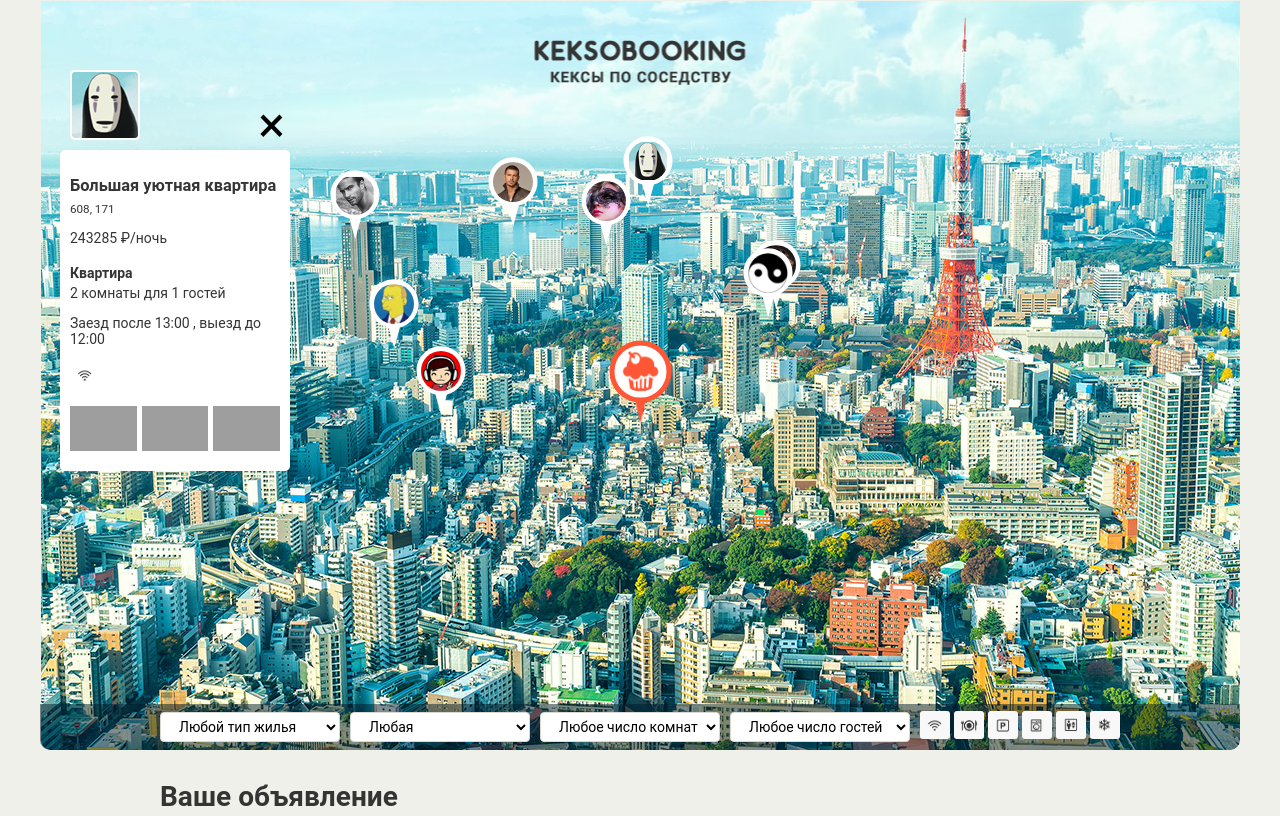
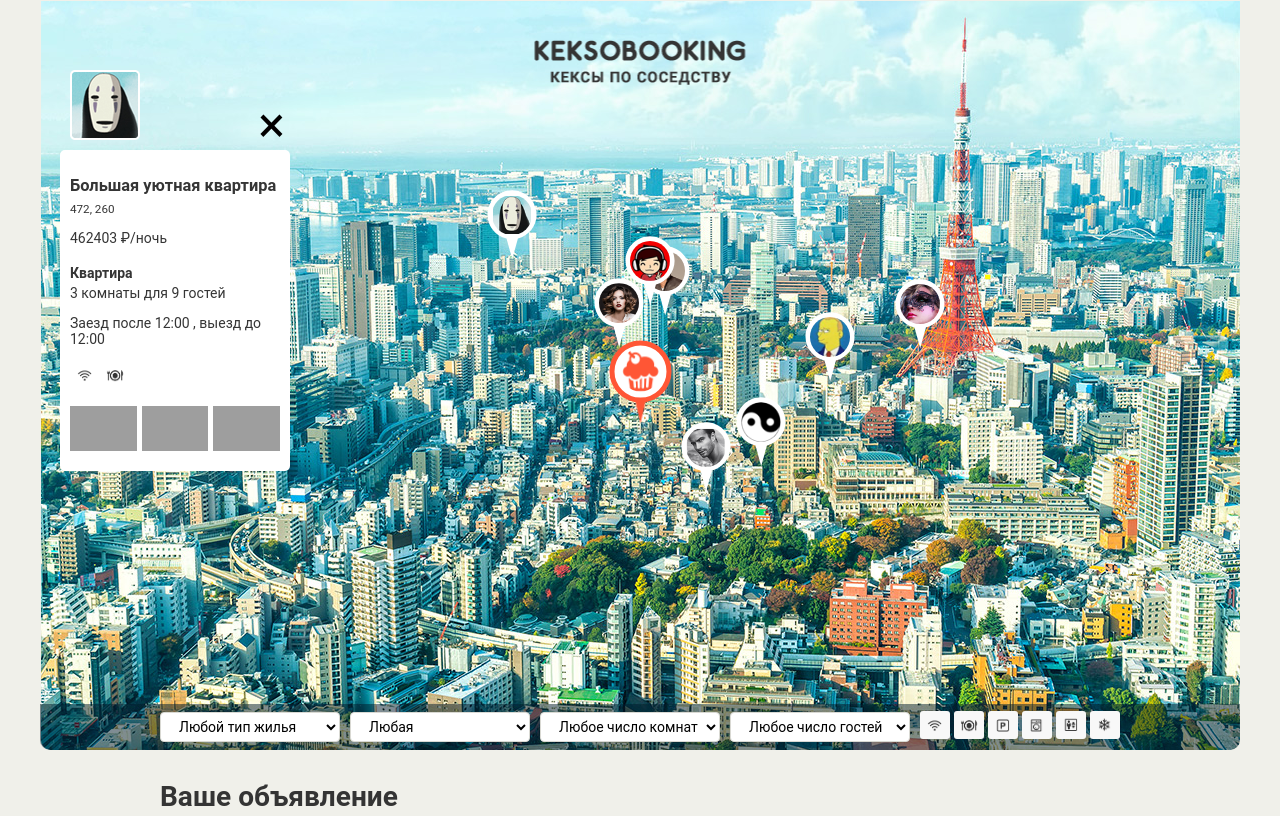
Before and after one commit to apiatetskyi/160453-keksobooking, a website: page index.html in a window 1280 px wide. Shown: the top 816 px of the page. Drawn offline with Linux system fonts and the light colour scheme; grey boxes are pictures that could not be loaded.

Commit message:
Учел размеры пина при рендеринге. Исправил ошибки

```diff
--- a/index.html
+++ b/index.html
@@ -226,10 +226,10 @@
     <p><small>102-0082 Tōkyō-to, Chiyoda-ku, Ichibanchō, 14−3</small></p>
     <p class="popup__price">5200&#x20bd;/ночь</p>
     <h4>Квартира</h4>
-    <p>2 комнаты для 3 гостей</p>
-    <p>Заезд после 14:00, выезд до 10:00</p>
+    <p class="popup__size">2 комнаты для 3 гостей</p>
+    <p class="popup__time">Заезд после 14:00, выезд до 10:00</p>
     <ul class="popup__features"></ul>
-    <p>Великолепная квартира-студия в центре Токио. Подходит как туристам, так и бизнесменам. Квартира полностью укомплектована и недавно отремонтирована.</p>
+    <p class="popup__description">Великолепная квартира-студия в центре Токио. Подходит как туристам, так и бизнесменам. Квартира полностью укомплектована и недавно отремонтирована.</p>
     <ul class="popup__pictures"></ul>
   </article>
 
--- a/js/map.js
+++ b/js/map.js
@@ -11,66 +11,91 @@ var LocationProps = {
   MAX_Y: 500
 };
 
-var MIN_ROOMS = 1;
-var MAX_ROOMS = 5;
-var MIN_PRICE = 1000;
-var MAX_PRICE = 1000000;
-
-var DATA = {
-  author: {
-    avatars: ['img/avatars/user01.png', 'img/avatars/user02.png', 'img/avatars/user03.png', 'img/avatars/user04.png', 'img/avatars/user05.png', 'img/avatars/user06.png', 'img/avatars/user07.png', 'img/avatars/user08.png']
-  },
-
-  offer: {
-    titles: ['Большая уютная квартира', 'Маленькая неуютная квартира', 'Огромный прекрасный дворец', 'Маленький ужасный дворец', 'Красивый гостевой домик', 'Некрасивый негостеприимный домик', 'Уютное бунгало далеко от моря', 'Неуютное бунгало по колено в воде'],
-    types: ['flat', 'house', 'bungalo'],
-    checkins: ['12:00', '13:00', '14:00'],
-    checkouts: ['12:00', '13:00', '14:00'],
-    features: ['wifi', 'dishwasher', 'parking', 'washer', 'elevator', 'conditioner'],
-    description: '',
-    photos: ['http://o0.github.io/assets/images/tokyo/hotel1.jpg', 'http://o0.github.io/assets/images/tokyo/hotel2.jpg', 'http://o0.github.io/assets/images/tokyo/hotel3.jpg']
-  }
+/**
+ * Допустимое количество комнат
+ * @enum {number}
+ */
+var Rooms = {
+  MIN: 1,
+  MAX: 5
 };
 
 /**
- * Возвращает случайное число
+ * Допустимая стоимость жилья
+ * @enum {number}
+ */
+var Price = {
+  MIN: 1000,
+  MAX: 1000000
+};
+
+/**
+ * Размеры пина
+ * @enum {Object}
+ */
+var PinSize = {
+  WIDTH: 50,
+  HEIGHT: 70,
+};
+
+var ADS_COUNT = 8;
+
+var DATA = {
+  avatars: ['img/avatars/user01.png', 'img/avatars/user02.png', 'img/avatars/user03.png', 'img/avatars/user04.png', 'img/avatars/user05.png', 'img/avatars/user06.png', 'img/avatars/user07.png', 'img/avatars/user08.png'],
+  titles: ['Большая уютная квартира', 'Маленькая неуютная квартира', 'Огромный прекрасный дворец', 'Маленький ужасный дворец', 'Красивый гостевой домик', 'Некрасивый негостеприимный домик', 'Уютное бунгало далеко от моря', 'Неуютное бунгало по колено в воде'],
+  types: ['flat', 'house', 'bungalo'],
+  times: ['12:00', '13:00', '14:00'],
+  features: ['wifi', 'dishwasher', 'parking', 'washer', 'elevator', 'conditioner'],
+  photos: ['http://o0.github.io/assets/images/tokyo/hotel1.jpg', 'http://o0.github.io/assets/images/tokyo/hotel2.jpg', 'http://o0.github.io/assets/images/tokyo/hotel3.jpg']
+};
+
+var adsData;
+var map = document.querySelector('.map');
+var pinsContainer = document.querySelector('.map__pins');
+var filtersContainer = document.querySelector('.map__filters-container');
+var template = document.querySelector('template').content;
+var housingTypes = {
+  flat: 'Квартира',
+  house: 'Дом',
+  bungalo: 'Бунгало'
+};
+
+/**
+ * Возвращает случайное число в указанном диапазоне
  * @param  {number} start
  * @param  {number} end
  * @return {number}
  */
-var getRandom = function (start, end) {
+var getRandomNumber = function (start, end) {
   return Math.floor(Math.random() * (end - start) + start);
 };
 
 /**
- * Возвращает массив данных для объявлений
- * @param  {Object} data
- * @return {Array}
+ * Генерирует объект с данными для объявления
+ * @param  {number} index
+ * @return {Object}
  */
-var generateAdsData = function (data) {
-  var adsData = [];
-
-  for (var i = 0; i < data.author.avatars.length; i++) {
-    var locationX = getRandom(LocationProps.MIN_X, LocationProps.MAX_X);
-    var locationY = getRandom(LocationProps.MIN_Y, LocationProps.MAX_Y);
+var generateAdData = function (index) {
+  var locationX = getRandomNumber(LocationProps.MIN_X, LocationProps.MAX_X);
+  var locationY = getRandomNumber(LocationProps.MIN_Y, LocationProps.MAX_Y);
 
   var adData = {
     author: {
-        avatar: data.author.avatars[i]
+      avatar: DATA.avatars[index]
     },
 
     offer: {
-        title: data.offer.titles[i],
+      title: DATA.titles[index],
       address: locationX + ', ' + locationY,
-        price: getRandom(MIN_PRICE, MAX_PRICE),
-        type: data.offer.types[getRandom(0, data.offer.types.length - 1)],
-        rooms: getRandom(MIN_ROOMS, MAX_ROOMS),
-        guests: getRandom(1, MAX_ROOMS * 2),
-        checkin: data.offer.checkins[getRandom(0, data.offer.checkins.length - 1)],
-        checkout: data.offer.checkouts[getRandom(0, data.offer.checkouts.length - 1)],
-        features: data.offer.features.slice(0, getRandom(1, data.offer.features.length - 1)),
+      price: getRandomNumber(Price.MIN, Price.MAX),
+      type: DATA.types[getRandomNumber(0, DATA.types.length - 1)],
+      rooms: getRandomNumber(Rooms.MIN, Rooms.MAX),
+      guests: getRandomNumber(1, Rooms.MAX * 2),
+      checkin: DATA.times[getRandomNumber(0, DATA.times.length - 1)],
+      checkout: DATA.times[getRandomNumber(0, DATA.times.length - 1)],
+      features: DATA.features.slice(0, getRandomNumber(1, DATA.features.length - 1)),
       description: '',
-        photos: data.offer.photos
+      photos: DATA.photos
     },
 
     location: {
@@ -79,23 +104,35 @@ var generateAdsData = function (data) {
     }
   };
 
-    adsData.push(adData);
-  }
-
-  return adsData;
+  return adData;
 };
 
 /**
- * Создает пин исходя из данных в объявлении
+ * Генерирует массив данных для объявлений
+ * @param  {number} adsNumber
+ * @return {Array}
+ */
+var collectData = function (adsNumber) {
+  var result = [];
+
+  for (var i = 0; i < adsNumber; i++) {
+    result.push(generateAdData(i));
+  }
+
+  return result;
+};
+
+/**
+ * Создает пин, исходя из данных в объявлении
  * @param  {Object} ad
  * @return {Node}
  */
 var createPin = function (ad) {
-  var pinTemplate = templates.querySelector('.map__pin');
+  var pinTemplate = template.querySelector('.map__pin');
   var pinElement = pinTemplate.cloneNode(true);
 
   pinElement.style.left = ad.location.x + 'px';
-  pinElement.style.top = ad.location.y + 'px';
+  pinElement.style.top = ad.location.y - PinSize.HEIGHT / 2 + 'px';
   pinElement.querySelector('img').src = ad.author.avatar;
 
   return pinElement;
@@ -103,36 +140,22 @@ var createPin = function (ad) {
 
 /**
  * Рендерит пины для всех объявлений в заданом родительском элементе
+ * @param {Array} data
  * @param {Node} parentElement
  */
-var renderPins = function (parentElement) {
+var renderPins = function (data, parentElement) {
   var fragment = document.createDocumentFragment();
 
-  for (var j = 0; j < ads.length; j++) {
-    fragment.appendChild(createPin(ads[j]));
+  for (var j = 0; j < ADS_COUNT; j++) {
+    fragment.appendChild(createPin(data[j]));
   }
 
   parentElement.appendChild(fragment);
 };
 
 /**
- * Создает карточку первого объявления
- * @param  {Object} data
- * @return {Node}
- */
-var createFirstCard = function (data) {
-  var firstAd = data[0];
-  var adElement = templates.querySelector('.popup').cloneNode(true);
-  var fragment = document.createDocumentFragment();
-  var housingTypes = {
-    flat: 'Квартира',
-    house: 'Дом',
-    bungalo: 'Бунгало'
-  };
-
-  /**
  * Создает иконку доступного удобства в объявлении
-   * @param  {strinf} featureData
+ * @param  {string} featureData
  * @return {Node}
  */
 var createFeature = function (featureData) {
@@ -156,35 +179,37 @@ var createFirstCard = function (data) {
   return li;
 };
 
-  adElement.querySelector('h3').textContent = firstAd.offer.title;
-  adElement.querySelector('small').textContent = firstAd.offer.address;
-  adElement.querySelector('.popup__price').innerHTML = firstAd.offer.price + ' &#x20bd;/ночь';
-  adElement.querySelector('h4').textContent = housingTypes[firstAd.offer.type];
-  adElement.querySelector('p:nth-of-type(3)').textContent = firstAd.offer.rooms + ' комнаты для ' + firstAd.offer.guests + ' гостей';
-  adElement.querySelector('p:nth-of-type(4)').textContent = 'Заезд после ' + firstAd.offer.checkin + ' , выезд до ' + firstAd.offer.checkout;
-  adElement.querySelector('p:nth-of-type(5)').textContent = firstAd.offer.description;
-  adElement.querySelector('.popup__avatar').src = firstAd.author.avatar;
+/**
+ * Создает карточку объявления
+ * @param  {Object} cardData
+ * @return {Node}
+ */
+var createCard = function (cardData) {
+  var adElement = template.querySelector('.popup').cloneNode(true);
+  var featuresContainer = adElement.querySelector('.popup__features');
+  var picturesContainer = adElement.querySelector('.popup__pictures');
 
+  adElement.querySelector('h3').textContent = cardData.offer.title;
+  adElement.querySelector('small').textContent = cardData.offer.address;
+  adElement.querySelector('.popup__price').innerHTML = cardData.offer.price + ' &#x20bd;/ночь';
+  adElement.querySelector('h4').textContent = housingTypes[cardData.offer.type];
+  adElement.querySelector('.popup__size').textContent = cardData.offer.rooms + ' комнаты для ' + cardData.offer.guests + ' гостей';
+  adElement.querySelector('.popup__time').textContent = 'Заезд после ' + cardData.offer.checkin + ' , выезд до ' + cardData.offer.checkout;
+  adElement.querySelector('.popup__description').textContent = cardData.offer.description;
+  adElement.querySelector('.popup__avatar').src = cardData.author.avatar;
 
-  for (var i = 0; i < firstAd.offer.features.length; i++) {
-    fragment.appendChild(createFeature(firstAd.offer.features[i]));
+  for (var i = 0; i < cardData.offer.features.length; i++) {
+    featuresContainer.appendChild(createFeature(cardData.offer.features[i]));
   }
-  adElement.querySelector('.popup__features').appendChild(fragment);
 
-  for (var j = 0; j < firstAd.offer.photos.length; j++) {
-    fragment.appendChild(createPicture(firstAd.offer.photos[j]));
+  for (var j = 0; j < cardData.offer.photos.length; j++) {
+    picturesContainer.appendChild(createPicture(cardData.offer.photos[j]));
   }
-  adElement.querySelector('.popup__pictures').appendChild(fragment);
 
   return adElement;
 };
 
-var ads = generateAdsData(DATA);
-var map = document.querySelector('.map');
-var mapPins = document.querySelector('.map__pins');
-var filters = document.querySelector('.map__filters-container');
-var templates = document.querySelector('template').content;
-
+adsData = collectData(ADS_COUNT);
 map.classList.remove('map--faded');
-renderPins(mapPins);
-map.insertBefore(createFirstCard(ads), filters);
+renderPins(adsData, pinsContainer);
+map.insertBefore(createCard(adsData[0]), filtersContainer);
```
Lines whose indentation alone changed are shown as unchanged.
